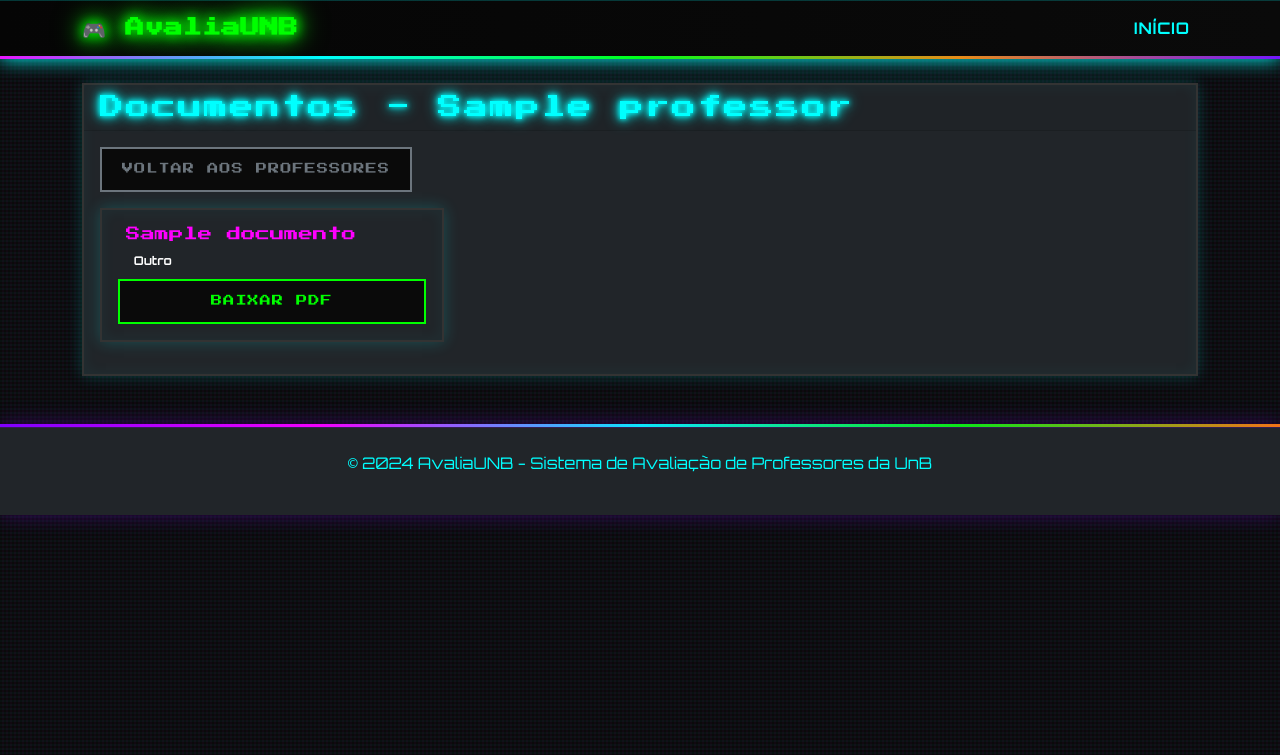
After one commit to leandro-coelhos/AvaliaUNB, a Python web app: template templates/documentos_professor.html in a window 1280 px wide. The commit adds this page. Shown: the top 755 px of the page. Run offline with Jinja, Linux system fonts and the light colour scheme; the template is opened without the code that fills it: most values are stand-ins (such as "Sample title", 1, 10 or a date in 2020).

Commit message:
Assistant checkpoint: Implementar upload de documentos PDF nos feedbacks
Assistant generated file changes:
- templates/index.html: Corrigir nome da rota para turmas avaliadas
- models.py: Adicionar tabela para documentos do feedback
- forms.py: Adicionar campo de upload de arquivo no formulário de feedback, Adicionar campos de documento ao formulário de feedback
- main.py: Importar novo modelo e adicionar lógica de upload, Atualizar rota de feedback para suportar upload de arquivo, Atualizar edição de feedback para suportar documentos, Adicionar rota para download de documentos, Adicionar import para envio de arquivos
- templates/feedback.html: Adicionar campos de upload no template de feedback, Atualizar form para suportar multipart
- templates/documentos_professor.html: Criar template para exibir documentos do professor
- templates/professores.html: Adicionar link para documentos na lista de professores
- templates/meus_feedbacks.html: Exibir documentos nos feedbacks do usuário

---

User prompt:

faça com que em feedback, vc consiga colocar um documento pdf de alguma prova ou plano de ensino ou slide. isso ficará disponível nas avaliações e no perfil do professor

Replit-Commit-Author: Assistant
Replit-Commit-Session-Id: b056209b-5aec-448b-a2a3-ea6db6d0f1d9

```diff
--- /dev/null
+++ b/templates/documentos_professor.html
@@ -0,0 +1,68 @@
+
+{% extends "base.html" %}
+
+{% block title %}Documentos - {{ professor.nome_professor }}{% endblock %}
+
+{% block content %}
+<div class="container mt-4">
+    <div class="row">
+        <div class="col-12">
+            <div class="card bg-dark border-neon-cyan">
+                <div class="card-header bg-gradient-primary">
+                    <h4 class="mb-0 text-neon-cyan">
+                        <i class="fas fa-file-pdf"></i> Documentos - {{ professor.nome_professor }}
+                    </h4>
+                </div>
+                <div class="card-body">
+                    <a href="{{ url_for('professores') }}" class="btn btn-outline-secondary mb-3">
+                        <i class="fas fa-arrow-left"></i> Voltar aos Professores
+                    </a>
+
+                    {% if documentos %}
+                        <div class="row">
+                            {% for documento in documentos %}
+                                <div class="col-md-6 col-lg-4 mb-3">
+                                    <div class="card bg-dark border-neon-pink h-100">
+                                        <div class="card-body">
+                                            <div class="d-flex align-items-center mb-2">
+                                                <i class="fas fa-file-pdf text-neon-pink fs-4 me-2"></i>
+                                                <div>
+                                                    <h6 class="card-title text-neon-cyan mb-1">
+                                                        {{ documento.nome_arquivo }}
+                                                    </h6>
+                                                    <span class="badge bg-gradient-info">
+                                                        {% if documento.tipo_documento == 'prova' %}
+                                                            Prova
+                                                        {% elif documento.tipo_documento == 'plano_ensino' %}
+                                                            Plano de Ensino
+                                                        {% elif documento.tipo_documento == 'slide' %}
+                                                            Slide/Apresentação
+                                                        {% elif documento.tipo_documento == 'material_apoio' %}
+                                                            Material de Apoio
+                                                        {% else %}
+                                                            Outro
+                                                        {% endif %}
+                                                    </span>
+                                                </div>
+                                            </div>
+                                            <a href="{{ url_for('baixar_documento', documento_id=documento.id) }}"
+                                               class="btn btn-sm btn-outline-primary w-100" target="_blank">
+                                                <i class="fas fa-download"></i> Baixar PDF
+                                            </a>
+                                        </div>
+                                    </div>
+                                </div>
+                            {% endfor %}
+                        </div>
+                    {% else %}
+                        <div class="text-center">
+                            <i class="fas fa-file-pdf text-muted fs-1 mb-3"></i>
+                            <p class="text-muted">Nenhum documento disponível para este professor.</p>
+                        </div>
+                    {% endif %}
+                </div>
+            </div>
+        </div>
+    </div>
+</div>
+{% endblock %}
--- a/templates/index.html
+++ b/templates/index.html
@@ -1,4 +1,3 @@
-
 {% extends "base.html" %}
 
 {% block content %}
@@ -89,8 +88,8 @@
                     <a href="{{ url_for('disciplinas') }}" class="btn btn-outline-success me-2 mb-2">
                         Ver Disciplinas
                     </a>
-                    <a href="{{ url_for('listar_turmas_avaliadas') }}" class="btn btn-outline-warning me-2 mb-2">
-                        Turmas Avaliadas
+                    <a href="{{ url_for('turmas_avaliadas') }}" class="btn btn-outline-warning me-2 mb-2">
+                        Ver Turmas Avaliadas
                     </a>
                     <a href="{{ url_for('criar_feedback') }}" class="btn btn-outline-info mb-2">
                         Enviar Feedback
```
Also changed, not shown: forms.py (+12 -0 lines), main.py (+55 -3 lines), models.py (+20 -0 lines), templates/feedback.html (+31 -1 lines), templates/meus_feedbacks.html (+13 -1 lines), templates/professores.html (+10 -1 lines).
